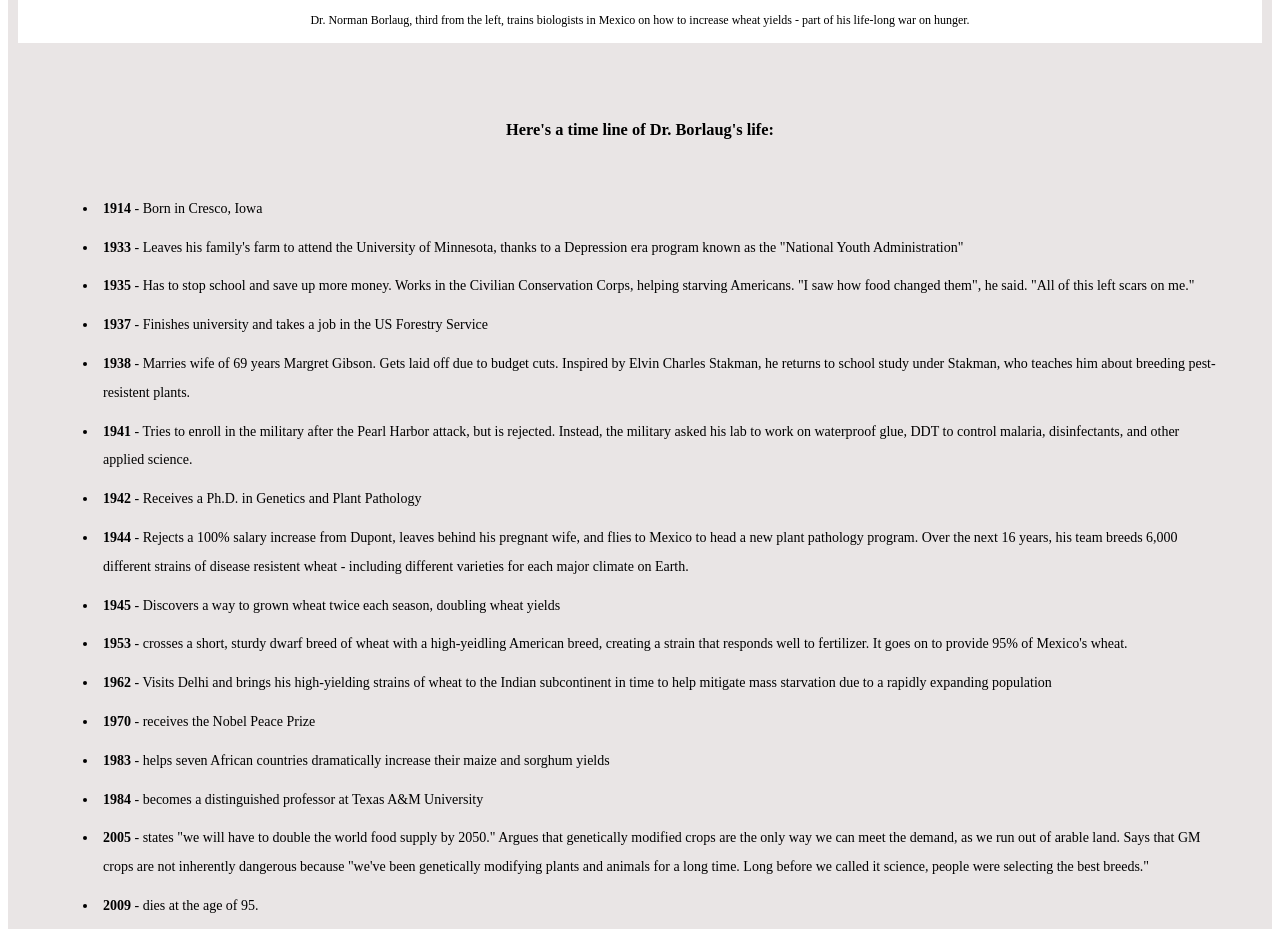
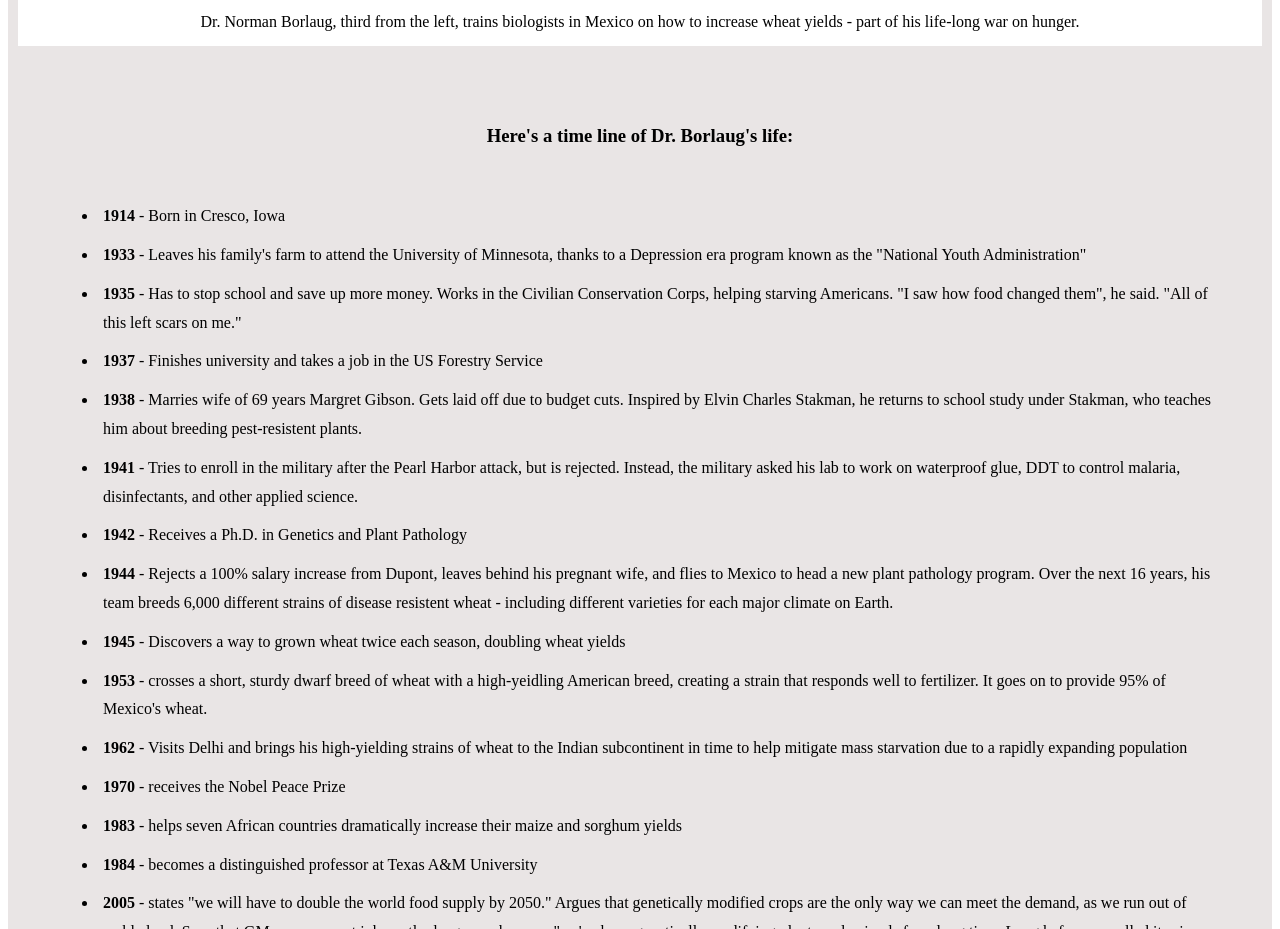
Before and after one commit to aryancodespy/tribute-page, a plain HTML site: page index.html in a window 1280 px wide. Shown: the part 484-1413 px from the top of the page. Drawn offline with Linux system fonts and the light colour scheme.

Commit message:
Modify media font size

```diff
--- a/styles.css
+++ b/styles.css
@@ -82,6 +82,16 @@ footer {
 }
 
 @media (min-width: 300px) {
+    #img-caption {
+        font-size: 16px;;
+    }
+
+    #tribute-info {
+        text-align: center;
+        padding: 50px;
+        font-size: 16px;
+    }
+
     li {
         text-align: left;
         max-width: 100%;
@@ -89,6 +99,7 @@ footer {
         margin: auto;
         line-height: 1.8rem;
         padding: 5px;
+        font-size: ;
     }
 
     #tribute-info p {
```
